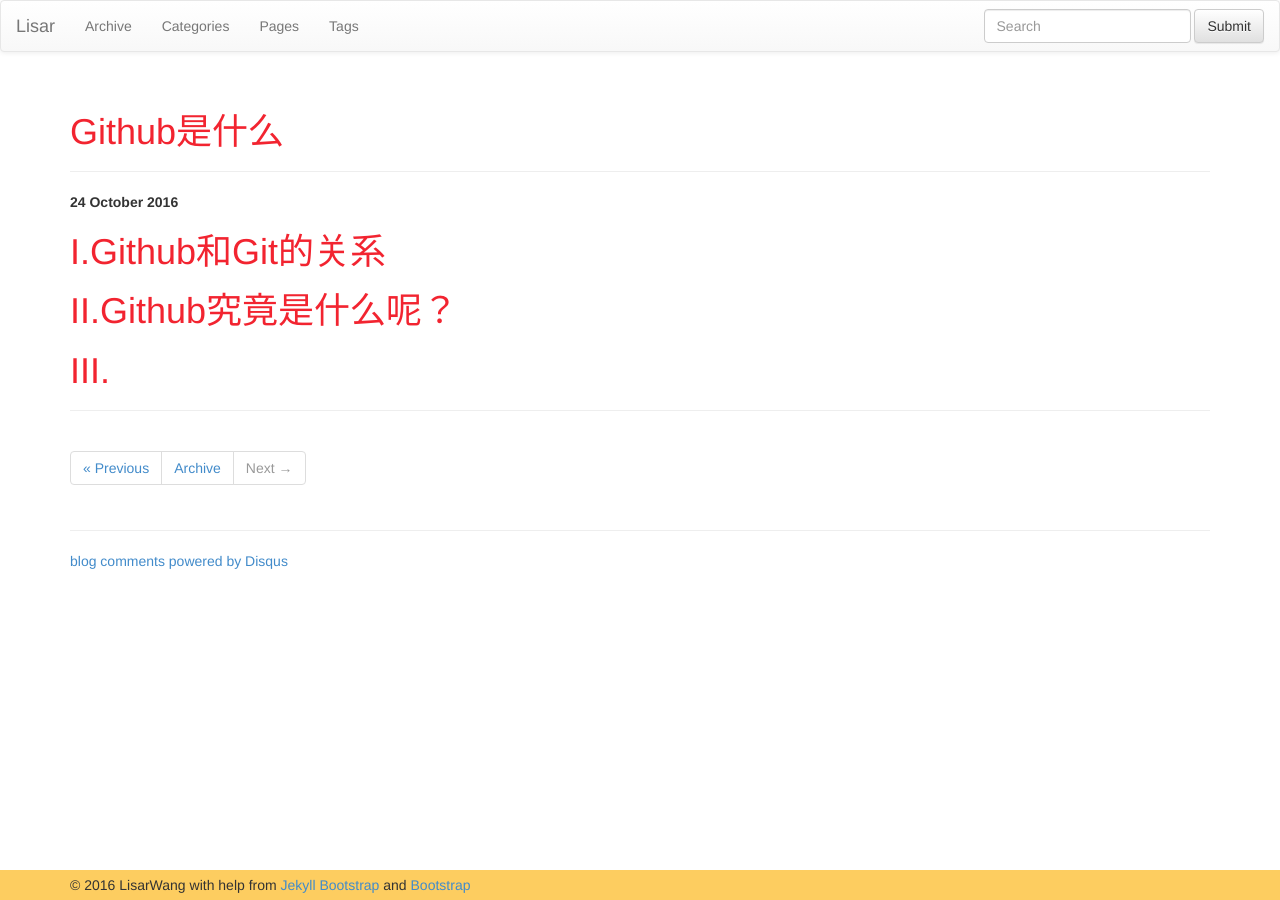
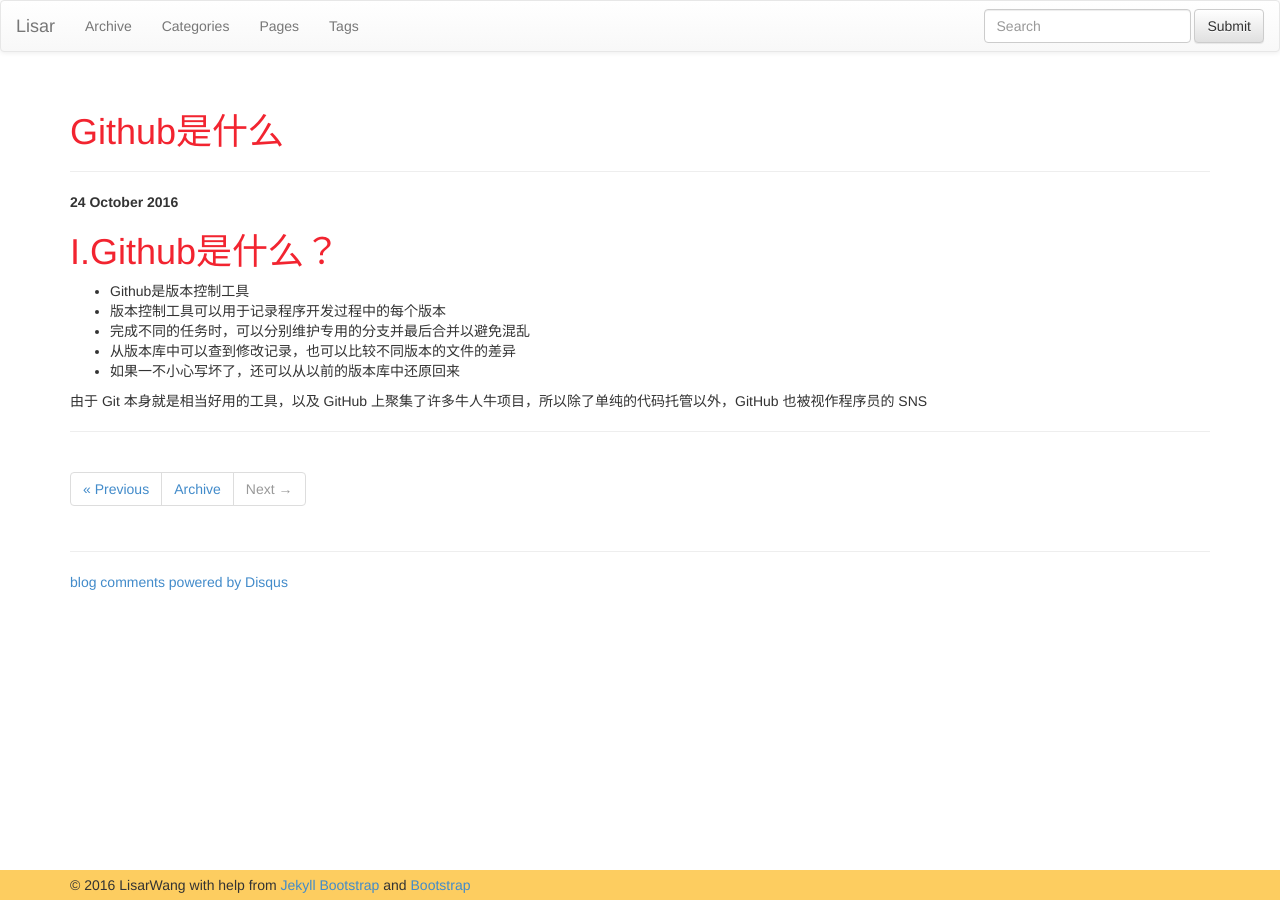
Before and after one commit to LisarWang/LisarWang.github.io, a Jekyll site: the page built from _posts/2016-10-24-githubshishenme.md, in a window 1280 px wide. Built offline with Jekyll 4.4.1, drawn with Linux system fonts in a browser that asks for light colours; nearby versions of some CDN libraries; comment, search, counter and statistics services are not loaded.

Commit message:
jianirong

```diff
--- a/_posts/2016-10-24-githubshishenme.md
+++ b/_posts/2016-10-24-githubshishenme.md
@@ -6,8 +6,12 @@ category:
 tags: []
 ---
 {% include JB/setup %}
-# I.Github和Git的关系
+# I.Github是什么？
 
-# II.Github究竟是什么呢？
+- Github是版本控制工具
+- 版本控制工具可以用于记录程序开发过程中的每个版本
+- 完成不同的任务时，可以分别维护专用的分支并最后合并以避免混乱
+- 从版本库中可以查到修改记录，也可以比较不同版本的文件的差异
+- 如果一不小心写坏了，还可以从以前的版本库中还原回来
 
-# III.
+由于 Git 本身就是相当好用的工具，以及 GitHub 上聚集了许多牛人牛项目，所以除了单纯的代码托管以外，GitHub 也被视作程序员的 SNS
```
